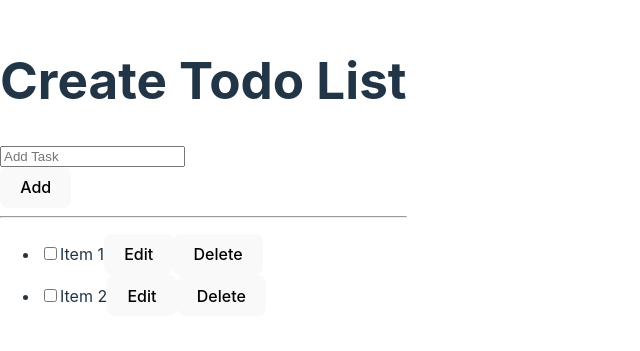
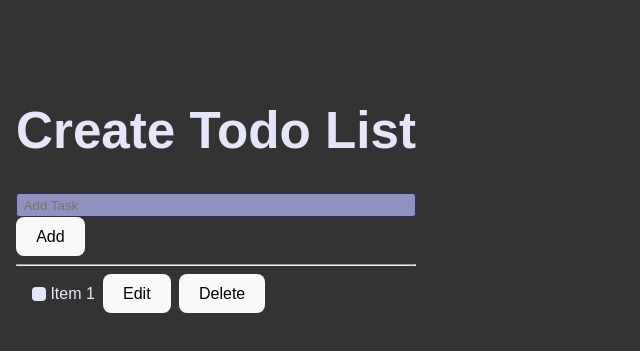
Before and after one commit to ktkelly11/320.9-Todo-List, a React (Vite) app: page / in a window 1280 px wide. Shown: the part 225-576 px from the top of the page, without its empty margins (0-640 px from the left). Built offline with nearby package versions, Linux system fonts and the light colour scheme.

Commit message:
Adding files to contain everything

```diff
--- a/src/App.css
+++ b/src/App.css
@@ -1,9 +1,4 @@
-body {
-  display: flex;
-  align-items: center;
-}
-
-/* * {
+* {
   font-family: Arial, Helvetica, sans-serif;
 }
 
@@ -135,4 +130,4 @@ body {
 
 .list li:has(input:checked) label:hover::before {
   background: rgb(145, 145, 191);
-} */
+}
--- a/src/App.jsx
+++ b/src/App.jsx
@@ -1,37 +1,24 @@
-import { useState } from "react";
+import { useReducer, useState } from "react";
 import "./App.css";
+import ToDoList from "./todoList";
+import ToDoReducer from "./todoReducer";
 
 function App() {
-  const [newItem, setNewItem] = useState("");
-
   return (
     <>
-      <h1>Create Todo List</h1>
-      <form className="new-item-form">
-        <input type="text" id="item" placeholder="Add Task" />
-      </form>
-      <button className="button">Add</button>
-      <hr />
-      <ul className="list">
-        <li>
-          <label>
-            <input type="checkbox" />
-            Item 1
-          </label>
-          <button className="button edit">Edit</button>
-          <button className="button delete">Delete</button>
-        </li>
-        <li>
-          <label>
-            <input type="checkbox" />
-            Item 2
-          </label>
-          <button className="button edit">Edit</button>
-          <button className="button delete">Delete</button>
-        </li>
-      </ul>
+      <ToDoList />
     </>
   );
 }
 
+const initialTodos = [
+  { number: 1, item: "Review React" },
+  { number: 2, item: "Plan Capstone" },
+  { number: 3, item: "Wireframe for Capstone" },
+  { number: 4, item: "React SBA" },
+  { number: 5, item: "Complete Capstone" },
+  { number: 6, item: "Present Capstone" },
+  { number: 7, item: "Graduate" },
+];
+
 export default App;
--- /dev/null
+++ b/src/todoList.jsx
@@ -0,0 +1,23 @@
+export default function ToDoList() {
+  return (
+    <>
+      {/* 1. A heading labeling it a "todo list" */}
+      <h1>Create Todo List</h1>
+      <form className="new-item-form">
+        <input type="text" id="item" placeholder="Add Task" />
+      </form>
+      <button className="button">Add</button>
+      <hr />
+      <ul className="list">
+        <li>
+          <label>
+            <input type="checkbox" />
+            Item 1
+          </label>
+          <button className="button edit">Edit</button>
+          <button className="button delete">Delete</button>
+        </li>
+      </ul>
+    </>
+  );
+}
--- /dev/null
+++ b/src/todoReducer.jsx
@@ -0,0 +1 @@
+export default function ToDoReducer(state, action) {}
```
